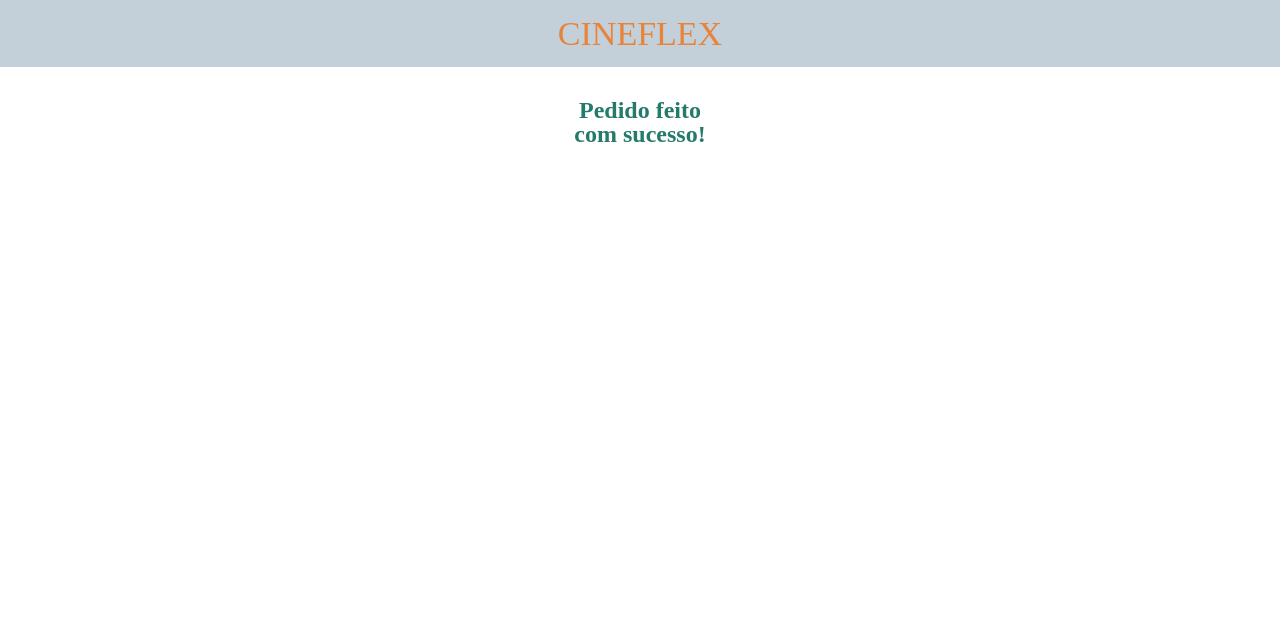
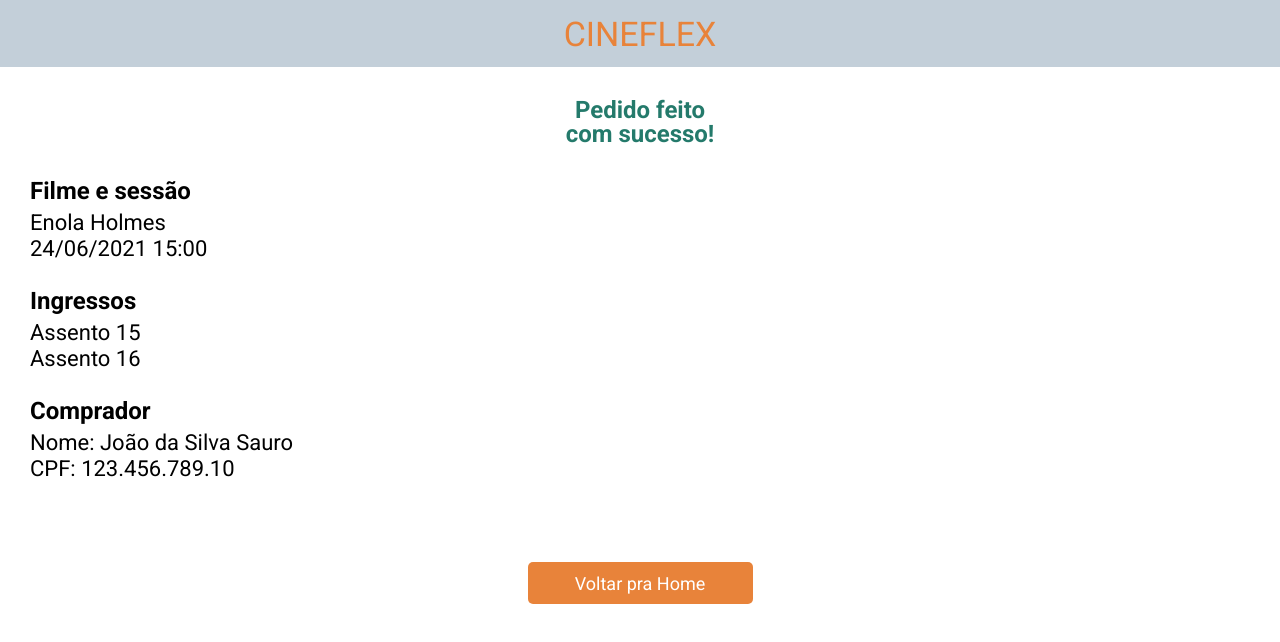
Before and after one commit to mateusrfon/Projeto-Cineflex, a React (Create React App) app: page /sucesso in a window 1280 px wide. Shown: the top 642 px of the page. Built offline with nearby package versions, Linux system fonts and the light colour scheme.

Commit message:
layout horarios e sucesso

```diff
--- a/src/Components/Schedule.js
+++ b/src/Components/Schedule.js
@@ -1,5 +1,22 @@
+import '../styles/schedule.css';
+
 export default function Schedule() {
     return (
+        <>
         <div className='title'>Selecione o horário</div>
+        <div className='options-box'>
+            <p>Quinta-feira - 24/06/2021</p>
+            <div className='options'>
+                <button className='btn small'>15:00</button>
+                <button className='btn small'>16:00</button>
+            </div>
+            <p>Quinta-feira - 24/06/2021</p>
+            <div className='options'>
+                <button className='btn small'>15:00</button>
+                <button className='btn small'>16:00</button>
+            </div>
+        </div>
+        <div className='selected'></div>
+        </>
     );
 }
--- a/src/Components/Seats.js
+++ b/src/Components/Seats.js
@@ -1,5 +1,9 @@
 export default function Seats() {
     return (
+        <>
         <div className='title'>Selecione o(s) assento(s)</div>
+        <div className='btn'>Voltar pra Home</div>
+        <div className='selected'></div>
+        </>
     );
 }
--- a/src/Components/Success.js
+++ b/src/Components/Success.js
@@ -1,5 +1,18 @@
+import '../styles/success.css'
+
 export default function Success() {
     return (
-        <div className='title success'>Pedido feito<br/>com sucesso!</div>
+        <>
+        <h1 className='title success'>Pedido feito<br/>com sucesso!</h1>
+        <div className='success-info'>
+            <h1 className='info-title'>Filme e sessão</h1>
+            <p>Enola Holmes<br/>24/06/2021 15:00</p>
+            <h1 className='info-title'>Ingressos</h1>
+            <p>Assento 15<br/>Assento 16</p>
+            <h1 className='info-title'>Comprador</h1>
+            <p>Nome: João da Silva Sauro<br/>CPF: 123.456.789.10</p>
+        </div>
+        <div className='btn'>Voltar pra Home</div>
+        </>
     );
 }
--- /dev/null
+++ b/src/styles/schedule.css
@@ -0,0 +1,20 @@
+.options-box {
+    margin-left: 25px;
+    font-family: 'Roboto';
+    margin-bottom: 150px;
+}
+
+.options-box p {
+    margin-bottom: 22px;
+}
+
+.options-box .options {
+    display: flex;
+    margin-bottom: 23px;
+}
+
+.btn.small {
+    width: 83px;
+    height: 43px;
+    margin: 0 8px 0 0;
+}
--- a/src/styles/style.css
+++ b/src/styles/style.css
@@ -2,13 +2,14 @@
 
 .body {
     font-family: 'Roboto';
-    padding: 0 25px 0 30px;
     display: flex;
     flex-direction: column;
     align-items: center;
+    color: #293845;
 }
 
 .top-bar {
+    font-family: 'Roboto';
     width: 100%;
     height: 67px;
     background-color: #C3CFD9;
@@ -26,11 +27,32 @@
     align-items: center;
     height: 110px;
     font-size: 24px;
-    color: #293845;
+    font-family: 'Roboto';
+    letter-spacing: 4%;
 }
 
-.title.success {
-    text-align: center;
-    font-weight: 700;
-    color: #247A6B;
+.btn {
+    font-family: 'Roboto';
+    width: 225px;
+    height: 42px;
+    background-color: #E8833A;
+    display: flex;
+    justify-content: center;
+    align-items: center;
+    margin: 0 auto 147px auto;
+    border-radius: 5px;
+    color: #fff;
+    font-size: 18px;
+    letter-spacing: 4%;
+    line-height: 21px;
 }
+
+.selected {
+    position: fixed;
+    bottom: 0;
+    left: 0;
+    width: 100%;
+    height: 117px;
+    background-color: #DFE6ED;
+    padding: 14px 10px;
+}
--- /dev/null
+++ b/src/styles/success.css
@@ -0,0 +1,26 @@
+.title.success {
+    font-family: 'Roboto';
+    text-align: center;
+    font-weight: 700;
+    color: #247A6B;
+}
+
+.success-info {
+    font-family: 'Roboto';
+    margin-left: 30px;
+    letter-spacing: 4%;
+    margin-bottom: 80px;
+}
+
+.success-info h1 {
+    font-weight: 700;
+    font-size: 24px;
+    line-height: 28px;
+}
+
+.success-info p {
+    margin-top: 5px;
+    margin-bottom: 25px;
+    font-size: 22px;
+    line-height: 26px;
+}
```
